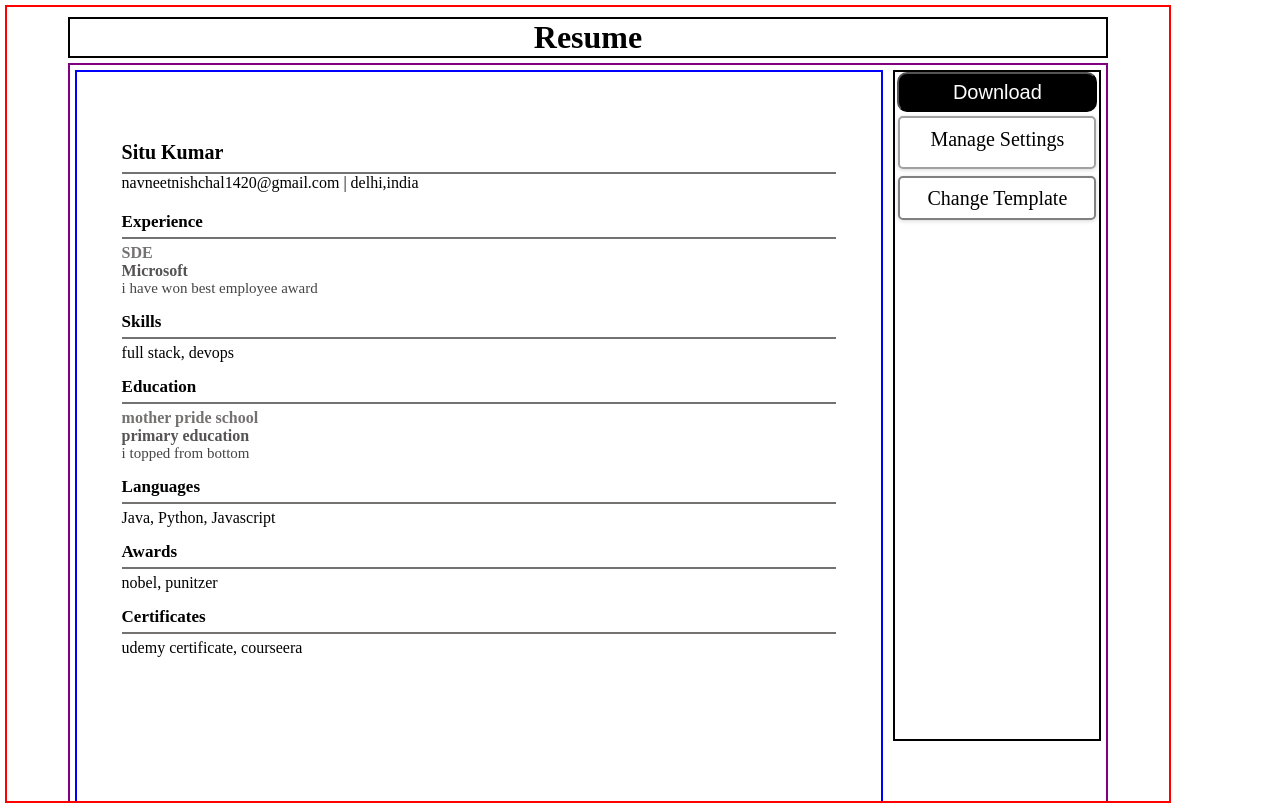
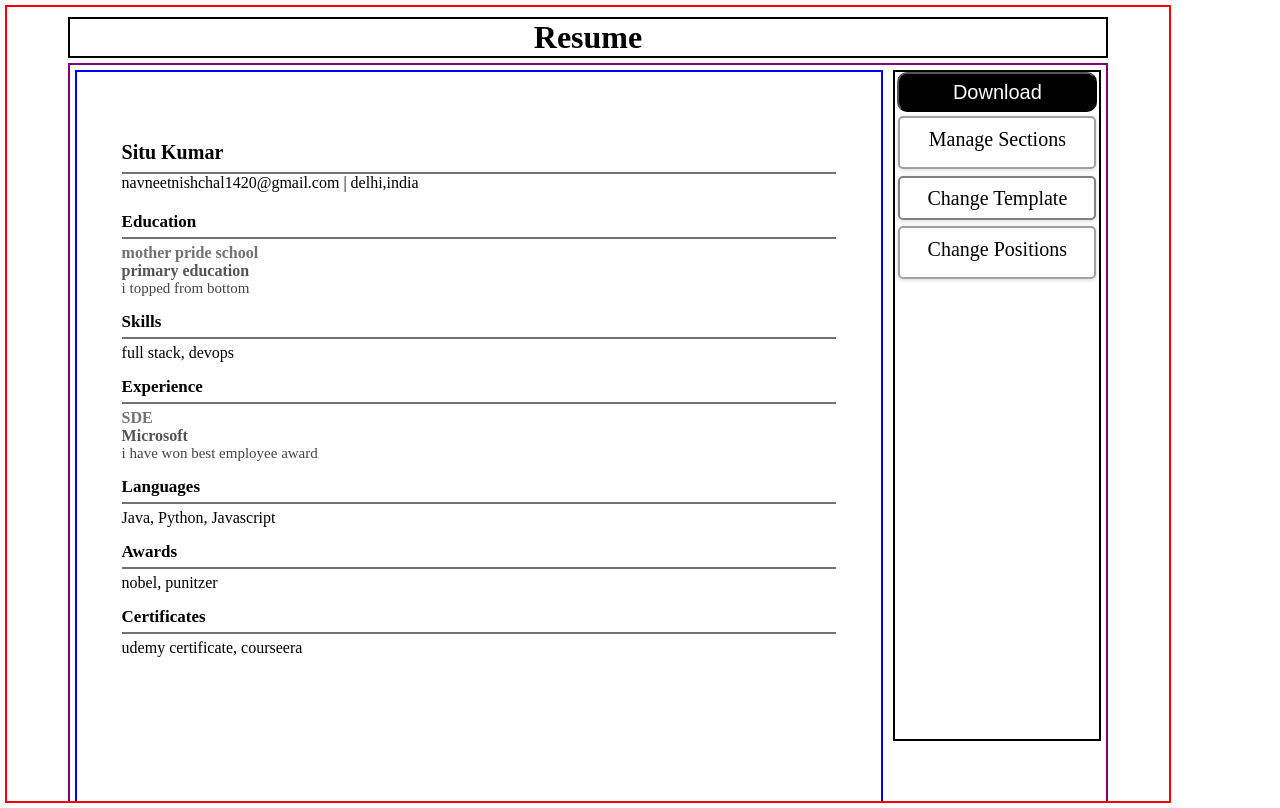
Before and after one commit to SidhartGautam25/resumeBuilder, a Next.js app: page /tempone in a window 1280 px wide. Built offline with nearby package versions, Linux system fonts and the light colour scheme.

Commit message:
drag and drop feature added

```diff
--- a/app/components/tempone/msone/Msone.jsx
+++ b/app/components/tempone/msone/Msone.jsx
@@ -4,6 +4,7 @@ import { useState } from "react";
 export default function Msone({sections,setsections,arr}) {
 
     const [full,setFull]=useState(false);
+    const [sfull,setSfull]=useState(false);
     function handleClickfirst(){
         if(full===false){
             setFull(true);
@@ -14,11 +15,18 @@ export default function Msone({sections,setsections,arr}) {
     function handleClick(ind){
         setsections(ind)
     }
+    function handleClicksec(){
+        if(sfull===false){
+            setSfull(true);
+        }else{
+            setSfull(false);
+        }
+    }
 
     return (
         <div className={styles.sidebar}>
         <div className={styles.main}>
-            <div className={styles.first} onClick={()=>{handleClickfirst()}}>Manage Settings</div>
+            <div className={styles.first} onClick={()=>{handleClickfirst()}}>Manage Sections</div>
             {full &&
             <div className={styles.second}>
                 {
@@ -37,6 +45,27 @@ export default function Msone({sections,setsections,arr}) {
             </div>}
         </div>
         <div className={styles.change}>Change Template</div>
+        <div className={styles.main}>
+            <div className={styles.first} onClick={()=>{handleClicksec()}}>Change Positions</div>
+            {sfull &&
+            <div className={styles.second}>
+                {
+                    sections.map((sec,ind)=>(
+                        <div key={ind} className={styles.rows} onClick={()=>{handleClick(ind)}}>
+                            <div className={styles.rowname}>{sec}</div>
+                            <div className={styles.rowother}>
+                                {
+                                    (arr[ind]===true)?<div className={styles.check}></div>:<div className={styles.uncheck}></div>
+                                }
+                            </div>
+                        </div>
+                    ))
+                }
+
+            </div>}
+        </div>
+
+
         </div>
 
     )
--- a/package.json
+++ b/package.json
@@ -13,6 +13,7 @@
     "eslint-config-next": "13.4.10",
     "next": "13.4.10",
     "react": "18.2.0",
+    "react-beautiful-dnd": "^13.1.1",
     "react-dom": "18.2.0",
     "react-icons": "^4.10.1",
     "react-to-print": "^2.14.13"
--- a/pages/tempone/index.jsx
+++ b/pages/tempone/index.jsx
@@ -1,5 +1,5 @@
 import { useRef, useState } from 'react'
-import {ReactToPrint,useReactToPrint} from 'react-to-print';
+import { ReactToPrint, useReactToPrint } from 'react-to-print';
 import styles from './tempone.module.css'
 import Onetwo from '@/app/components/tempone/temponetwo/Onetwo';
 import Formtwo from '@/app/components/tempone/formtwo/formtwo';
@@ -178,7 +178,7 @@ export default function Index() {
     }
 
 
-    const resumeref=useRef();
+    const resumeref = useRef();
     const [rencon, setRencon] = useState(true);
     function check() {
         if (!firstdiv && !secdiv && !thirddiv && !fourdiv && !fifthdiv && !sixthdiv && !sevendiv) {
@@ -206,7 +206,7 @@ export default function Index() {
         `,
     });
 
-      const [sections,setSections]=useState(
+    const [sections, setSections] = useState(
         [
             "Experience",
             "Skills",
@@ -216,13 +216,15 @@ export default function Index() {
             "Certificates"
         ]
     )
-      const [arr,setArr]=useState([true,true,true,true,true,true])
-      function setsections(ind,str){
+    const [arr, setArr] = useState([true, true, true, true, true, true])
+    const [copy, setCopy] = useState(["exp", "skills", "edu", "lang", "awards", "cert"]);
+
+    function setsections(ind, str) {
         console.log("bhai yhi ho tum")
 
-        if(arr[ind]===true){
+        if (arr[ind] === true) {
             console.log("hata do isko")
-            const updated = arr.map((val,i) => {
+            const updated = arr.map((val, i) => {
                 if (i != ind) {
                     // No change
                     return val;
@@ -234,9 +236,9 @@ export default function Index() {
             // Re-render with the new array
             setArr(updated);
 
-        }else{
+        } else {
             console.log("wapas laao isko")
-            const updated = arr.map((val,i) => {
+            const updated = arr.map((val, i) => {
                 if (i != ind) {
                     // No change
                     return val;
@@ -250,6 +252,31 @@ export default function Index() {
 
         }
     }
+
+    const [dragitemindex, setDragitemindex] = useState();
+    const [dragoveritemindex, setDragoveritemindex] = useState();
+
+    function dragstart(e, index) {
+        setDragitemindex(index);
+    }
+    function dragover(e) {
+        e.preventDefault();
+    }
+    function handledrop(index) {
+        const updated = [...copy];
+        const dragitem = updated.splice(dragitemindex, 1);
+        updated.splice(dragoveritemindex, 0, dragitem);
+        setCopy(updated);
+
+    }
+    function dragenter(index) {
+        setDragoveritemindex(index);
+    }
+    function dragend() {
+        setDragitemindex(undefined);
+        setDragoveritemindex(undefined);
+    }
+
 
 
 
@@ -333,14 +360,78 @@ export default function Index() {
                                         {names.gmail} | {names.city},{names.state}
                                     </div>
                                 </div>
-                                {arr[0] && <Onetwo data={exp} secdiv={secdiv} setsecdiv={setsecdiv} setind={setind} />}
-                                {arr[1] && <Onethree skill={skill} addskill={addskill} removeskill={removeskill} setthirddiv={setthirddiv} />}
-                                {arr[2] && <Onefour data={edu} fourdiv={fourdiv} setfourdiv={setfourdiv} setind={seteduind} />}
-                                {arr[3]&& <Onefive skill={lang} addskill={addlang} removeskill={removelang} setfifthdiv={setfifthdiv} />}
-                                {arr[4]&&<Onesix skill={awards} addskill={addawards} removeskill={removeawards} setsixthdiv={setsixthdiv} />}
-                                {arr[5] &&<Oneseven skill={cert} addskill={addcert} removeskill={removecert} setsevendiv={setsevendiv} />}
 
 
+                                {
+                                    copy.map((ele, i) => (
+
+
+
+                                        <div key={i}>
+                                            {
+                                        ele == "edu" && <div draggable onDragStart={(e) => dragstart(e, i)} onDragOver={(e) => dragover(e)} onDrop={() => handledrop(i)}
+                                            onDragEnter={() => dragenter(i)} onDragEnd={() => { dragend() }}>
+                                            {arr[0] && <Onetwo data={exp} secdiv={secdiv} setsecdiv={setsecdiv} setind={setind} />}
+                                        </div>}
+                                            {
+                                        ele == "skills" && <div draggable onDragStart={(e) => dragstart(e, i)} onDragOver={(e) => dragover(e)} onDrop={() => handledrop(i)}
+                                            onDragEnter={() => dragenter(i)} onDragEnd={() => { dragend() }}>
+
+                                            {arr[1] && <Onethree skill={skill} addskill={addskill} removeskill={removeskill} setthirddiv={setthirddiv} />}
+                                        </div>}{
+
+                                        ele == "exp" && <div draggable onDragStart={(e) => dragstart(e, i)} onDragOver={(e) => dragover(e)} onDrop={() => handledrop(i)}
+                                            onDragEnter={() => dragenter(i)} onDragEnd={() => { dragend() }}>
+                                            {arr[2] && <Onefour data={edu} fourdiv={fourdiv} setfourdiv={setfourdiv} setind={seteduind} />}
+                                        </div>}{
+
+                                         ele == "lang" && <div draggable onDragStart={(e) => dragstart(e, i)} onDragOver={(e) => dragover(e)} onDrop={() => handledrop(i)}
+                                            onDragEnter={() => dragenter(i)}  onDragEnd={() => { dragend() }}>
+                                            {arr[3] && <Onefive skill={lang} addskill={addlang} removeskill={removelang} setfifthdiv={setfifthdiv} />}
+                                        </div>}{
+
+
+                                        ele == "awards" && <div draggable onDragStart={(e) => dragstart(e, i)} onDragOver={(e) => dragover(e)} onDrop={() => handledrop(i)}
+                                            onDragEnter={() => dragenter(i)} onDragEnd={() => { dragend() }}>
+                                            {arr[4] && <Onesix skill={awards} addskill={addawards} removeskill={removeawards} setsixthdiv={setsixthdiv} />}
+                                        </div>}{
+
+                                        ele == "cert" && <div draggable onDragStart={(e) => dragstart(e, i)} onDragOver={(e) => dragover(e)} onDrop={() => handledrop(i)}
+                                            onDragEnter={() => dragenter(i)} onDragEnd={() => { dragend() }}>
+                                             {arr[5] && <Oneseven skill={cert} addskill={addcert} removeskill={removecert} setsevendiv={setsevendiv} />}
+                                        </div>}
+
+
+                                     </div>
+                                    )
+                                    )
+                                }
+
+
+
+
+
+
+
+
+{/*
+
+
+
+                                <div >
+                                    {arr[2] && <Onefour data={edu} fourdiv={fourdiv} setfourdiv={setfourdiv} setind={seteduind} />}
+                                </div>
+                                <div >
+                                    {arr[3] && <Onefive skill={lang} addskill={addlang} removeskill={removelang} setfifthdiv={setfifthdiv} />}
+                                </div>
+                                <div >
+                                    {arr[4] && <Onesix skill={awards} addskill={addawards} removeskill={removeawards} setsixthdiv={setsixthdiv} />}
+                                </div>
+                                <div >
+                                    {arr[5] && <Oneseven skill={cert} addskill={addcert} removeskill={removecert} setsevendiv={setsevendiv} />}
+                                </div>
+
+ */}
 
 
                             </div>
@@ -349,7 +440,7 @@ export default function Index() {
 
                                 <button className={styles.downbutton} onClick={handlePrint}>Download</button>
 
-                                <Msone sections={sections} setsections={setsections} arr={arr}/>
+                                <Msone sections={sections} setsections={setsections} arr={arr} />
 
 
 
```
Also changed, not shown: 1 other file (tests, documents, lock files or other folders). Lines whose indentation alone changed are shown as unchanged.
